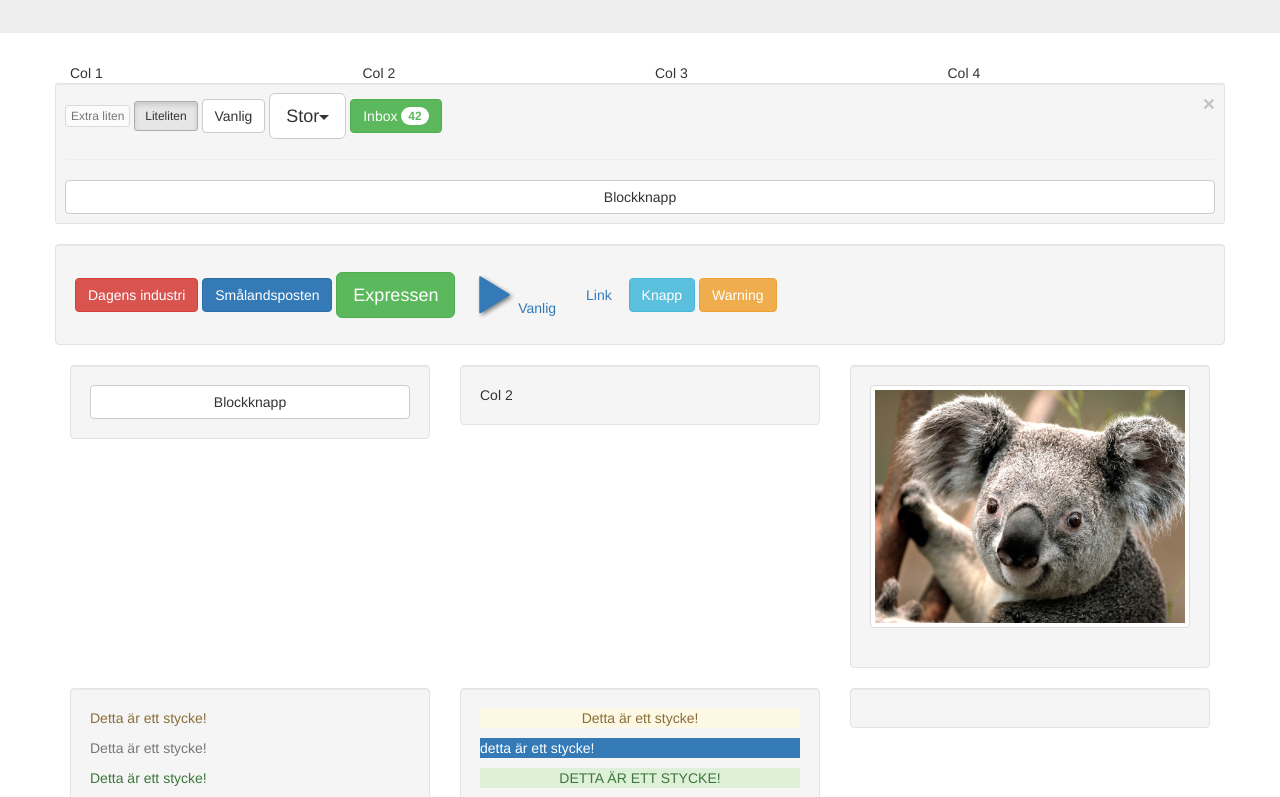
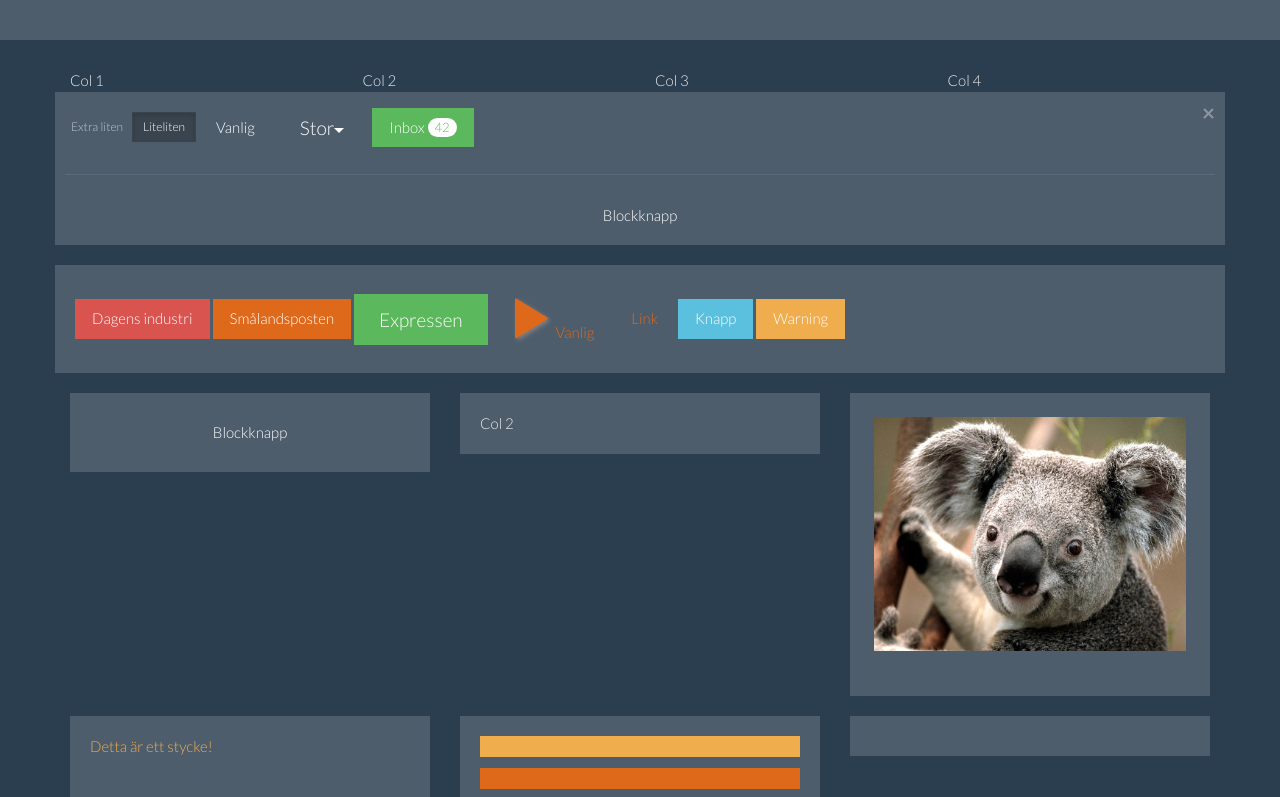
Before and after one commit to dannil1212/bootstrap, a website: page index.html in a window 1280 px wide. Shown: the part 162-959 px from the top of the page. Drawn offline with Linux system fonts and the light colour scheme.

Commit message:
superman-theme

```diff
--- a/index.html
+++ b/index.html
@@ -9,7 +9,7 @@
 
     <!-- Bootstrap -->
     <link href="bower_components/bootstrap/dist/css/bootstrap.css" rel="stylesheet">
-    <!--<link href="bower_components/bootstrap/dist/css/bootstrap-superhero-theme.css" rel="stylesheet">-->
+    <link href="bower_components/bootstrap/dist/css/bootstrap-superhero-theme.css" rel="stylesheet">
     <style>
         .glyphicon-play{
             font-size: 3em;
```
